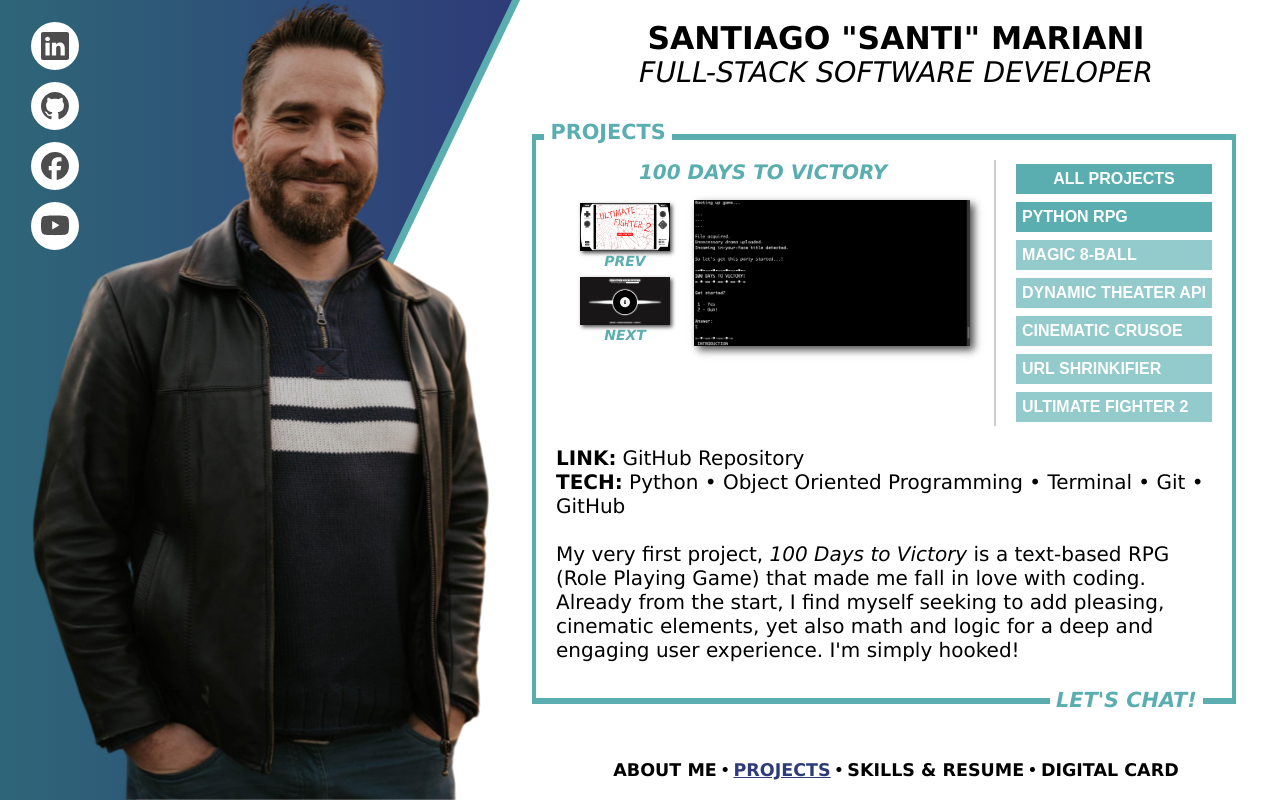
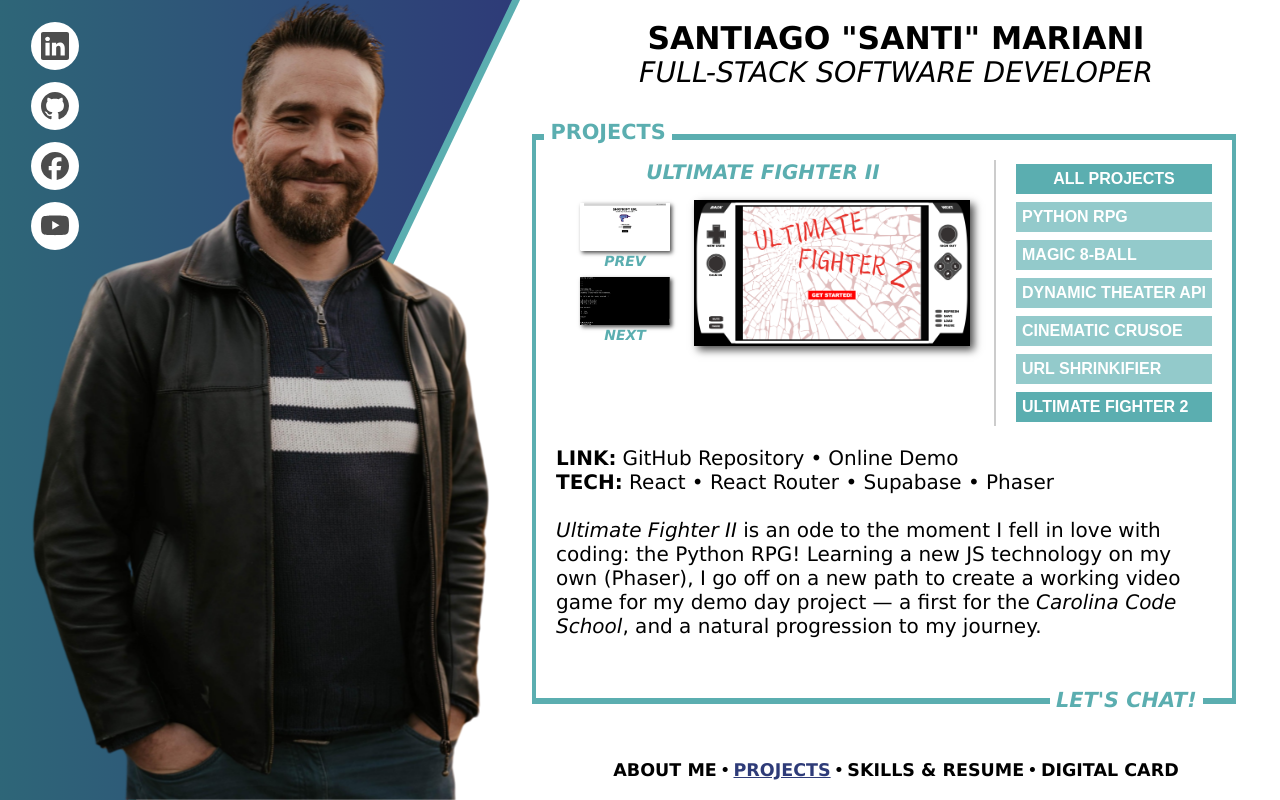
Before and after one commit to santimariani/portfolio, a React (Vite) app: page /projects in a window 1280 px wide. Built offline with nearby package versions, Linux system fonts and the light colour scheme.

Commit message:
made game principle

```diff
--- a/src/Routes/Projects.jsx
+++ b/src/Routes/Projects.jsx
@@ -56,16 +56,16 @@ const ProjectsArray = [
   {
     component: <UltimateFighter />,
     key: "ultimateFighter",
-    title: "ULTIMATE FIGHTER 2",
+    title: "ULTIMATE FIGHTER II",
     comment: <UltimateFighterAbout />,
   },
 ];
 
 const Projects = () => {
-  const [currentProjectKey, setCurrentProjectKey] = useState("hundredDays");
-  const [prevProjectKey, setPrevProjectKey] = useState("ultimateFighter");
-  const [nextProjectKey, setNextProjectKey] = useState("magicEight");
-  const [boxTitle, setBoxTitle] = useState("100 Days to Victory");
+  const [currentProjectKey, setCurrentProjectKey] = useState("ultimateFighter");
+  const [prevProjectKey, setPrevProjectKey] = useState("hundredDays");
+  const [nextProjectKey, setNextProjectKey] = useState("shrinkify");
+  const [boxTitle, setBoxTitle] = useState("ULTIMATE FIGHTER II");
   const [commentSection, setCommentSection] = useState(
     <UltimateFighterAbout />
   );
```
